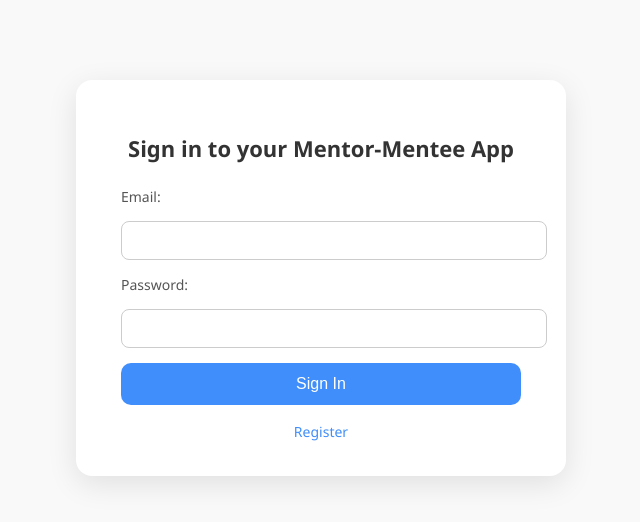
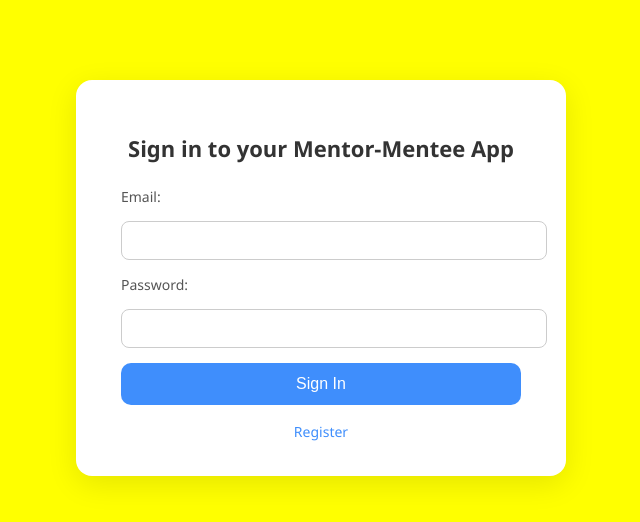
Before and after one commit to Team-BrawlDevs/Dial-To-Grow, a React (Vite) app: page /login in a window 1280 px wide. Shown: the top 522 px of the page, without its empty margins (319-959 px from the left). Built offline with nearby package versions, Linux system fonts and the light colour scheme.

Commit message:
commit test

```diff
--- a/src/index.css
+++ b/src/index.css
@@ -1,6 +1,6 @@
 body {
   font-family: sans-serif;
-  background: #f9f9f9;
+  background: yellow;
   margin: 0;
   padding: 0;
 }
```
